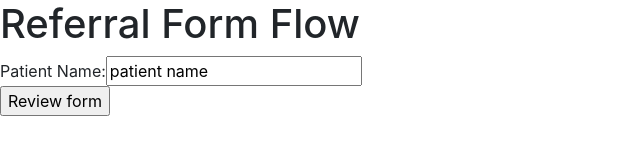
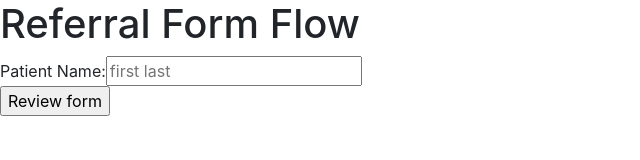
Before and after one commit to nickzylstra/eSignIntegration, a React app: page /edit in a window 1280 px wide. Shown: the top 160 px of the page, without its empty margins (0-640 px from the left). Built offline with nearby package versions, Linux system fonts and the light colour scheme; no server answers.

Commit message:
Add loading spinner

```diff
--- a/client/App.jsx
+++ b/client/App.jsx
@@ -113,8 +113,8 @@ class App extends Component {
         <Route exact path="/">
           {isLoading
             ? (
-              <div>
-                loading forms and signers...
+              <div className="spinner-border">
+                <span className="sr-only">Loading...</span>
               </div>
             )
             : (
--- a/client/components/FormEdit.jsx
+++ b/client/components/FormEdit.jsx
@@ -3,8 +3,7 @@ import React, { useState } from 'react';
 const FormEdit = (props) => {
   const { handleFormEdit } = props;
 
-  const defaultPatientName = 'patient name';
-  const [patientName, setPatientName] = useState(defaultPatientName);
+  const [patientName, setPatientName] = useState('');
   return (
     <form onSubmit={(e) => {
       e.preventDefault();
@@ -18,6 +17,7 @@ const FormEdit = (props) => {
         type="text"
         value={patientName}
         onChange={(e) => setPatientName(e.target.value)}
+        placeholder="first last"
       />
       <br />
       <input type="submit" value="Review form" />
```
